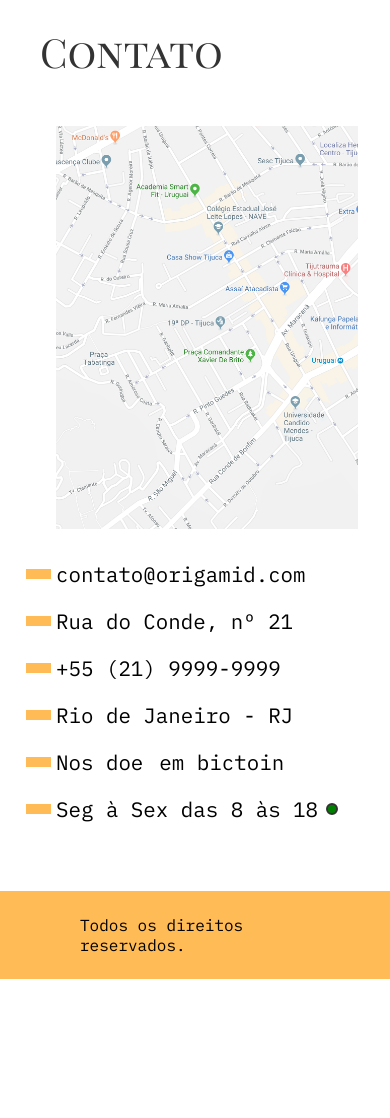
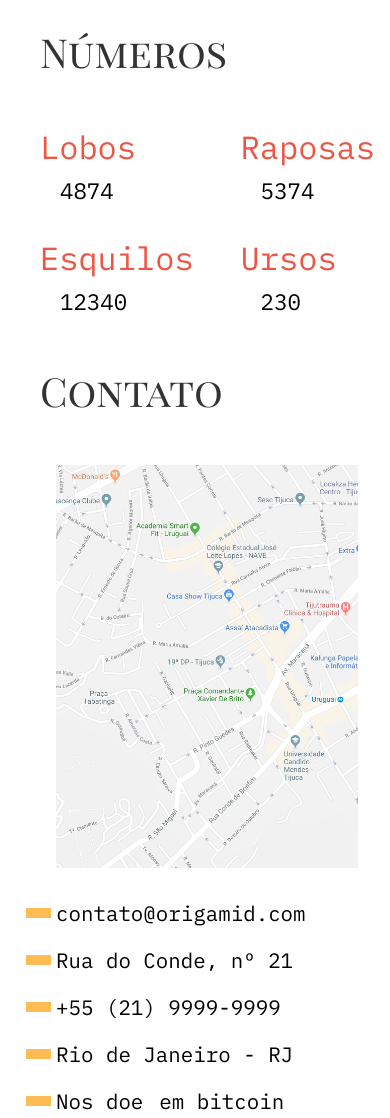
Before and after one commit to RafaelSilvaScrippter/Animais-02, a plain HTML site: page index.html in a window 390 px wide. Shown: the part 1840-2958 px from the top of the page. Before the commit the page ends 2819 px from the top, so only its background shows below. Drawn offline with Linux system fonts and the light colour scheme; no server answers.

Commit message:
Fetch do json  dos dados de animais concluido

```diff
--- a/css/global/contato.css
+++ b/css/global/contato.css
@@ -30,4 +30,5 @@
   display: block;
   left: -30px;
   position: absolute;
+  z-index: -1;
 }
--- /dev/null
+++ b/css/interatividade/numeros.css
@@ -0,0 +1,22 @@
+[data-numeros]{
+    display: grid;
+    gap: 2rem;
+    padding-left: 4rem;
+    grid-template-columns: repeat(2,auto);
+}
+
+@media(max-width:600px){
+    [data-numeros]{
+        padding-left: 0;
+    }
+}
+
+[data-numeros] h2{
+    font-size: 2rem;
+    margin-bottom: 0.5rem;
+    color: #e54;
+}
+[data-numeros] p{
+    padding-left: 20px;
+    font-size: 1.4rem;
+}
--- a/css/interatividade/tooltip.css
+++ b/css/interatividade/tooltip.css
@@ -7,6 +7,7 @@
   border-radius: 8px;
   max-width: 200px;
   width: 100%;
+  z-index: 3;
   outline: 3px solid rgba(0, 0, 0, 0.5);
 }
 
--- a/css/style.css
+++ b/css/style.css
@@ -17,3 +17,4 @@
 @import url("../css/interatividade/menuMobile.css");
 @import url("../css/interatividade/bitcoin.css");
 @import url("../css/global/fonts.css");
+@import url("../css/interatividade/numeros.css");
--- a/index.html
+++ b/index.html
@@ -168,6 +168,12 @@
       <dd data-faq-descricao="left">Também apresentam como particularidade suas pupilas ovais, semelhantes às pupilas verticais dos felídeos.</dd>
     </dl>
   </article>
+  <article aria-label="Número de animais" class="numeros container">
+     <h1 class="titulo-principal">Números</h1>
+
+     <div data-numeros class="numeros-item"></div>
+
+  </article>
   <section aria-labelledby="Contato" data-conteudo-scroll class="contato container">
     <h1 id="Contato" class="titulo-principal">Contato</h1>
     <div class="contato-grid">
@@ -188,7 +194,7 @@
           Rio de Janeiro - RJ
         </li>
         <li>
-          Nos doe <span data-span-bitcoin></span> em bictoin
+          Nos doe <span data-span-bitcoin></span> em bitcoin
         </li>
         <li data-horario-functionamento>Seg à Sex das 8 às 18</li>
       </ul>
--- a/js/http/fetchBtc.js
+++ b/js/http/fetchBtc.js
@@ -4,6 +4,4 @@ export async function FetchBitcoin() {
 
   const dados = await response.json();
   dataSpanBitcoin.innerText = (100 / dados.BRL.sell).toFixed(6);
-
-  console.log(1000 / dados.BRL.sell);
 }
--- /dev/null
+++ b/js/http/fetchNumeros.js
@@ -0,0 +1,16 @@
+export async function Numeros() {
+  const dataNumeros = document.querySelector("[data-numeros]");
+  const response = await fetch("./json/animais.json");
+  const dados = await response.json();
+
+  dados.forEach((item) => {
+    dataNumeros.innerHTML += `
+
+    <div>
+        <h2>${item.nome}</h2>
+        <p>${item.numeros}</p>
+    </div>
+
+    `;
+  });
+}
--- a/js/script.js
+++ b/js/script.js
@@ -8,6 +8,7 @@ import { animaScroll } from "./scrollAnima.js";
 import { horarioFuncionamento } from "./funcionamento.js";
 import { MenuMobile } from "./menuMobile.js";
 import { FetchBitcoin } from "./http/fetchBtc.js";
+import { Numeros } from "./http/fetchNumeros.js";
 
 tooltip();
 tabNav();
@@ -19,3 +20,4 @@ animaScroll();
 horarioFuncionamento();
 MenuMobile();
 FetchBitcoin();
+Numeros();
--- /dev/null
+++ b/json/animais.json
@@ -0,0 +1,19 @@
+
+[
+    {
+        "nome":"Lobos",
+        "numeros":"4874"
+    },
+    {
+        "nome":"Raposas",
+        "numeros":"5374"
+    },
+    {
+        "nome":"Esquilos",
+        "numeros":"12340"
+    },
+    {
+        "nome":"Ursos",
+        "numeros":"230"
+    }
+]
```
